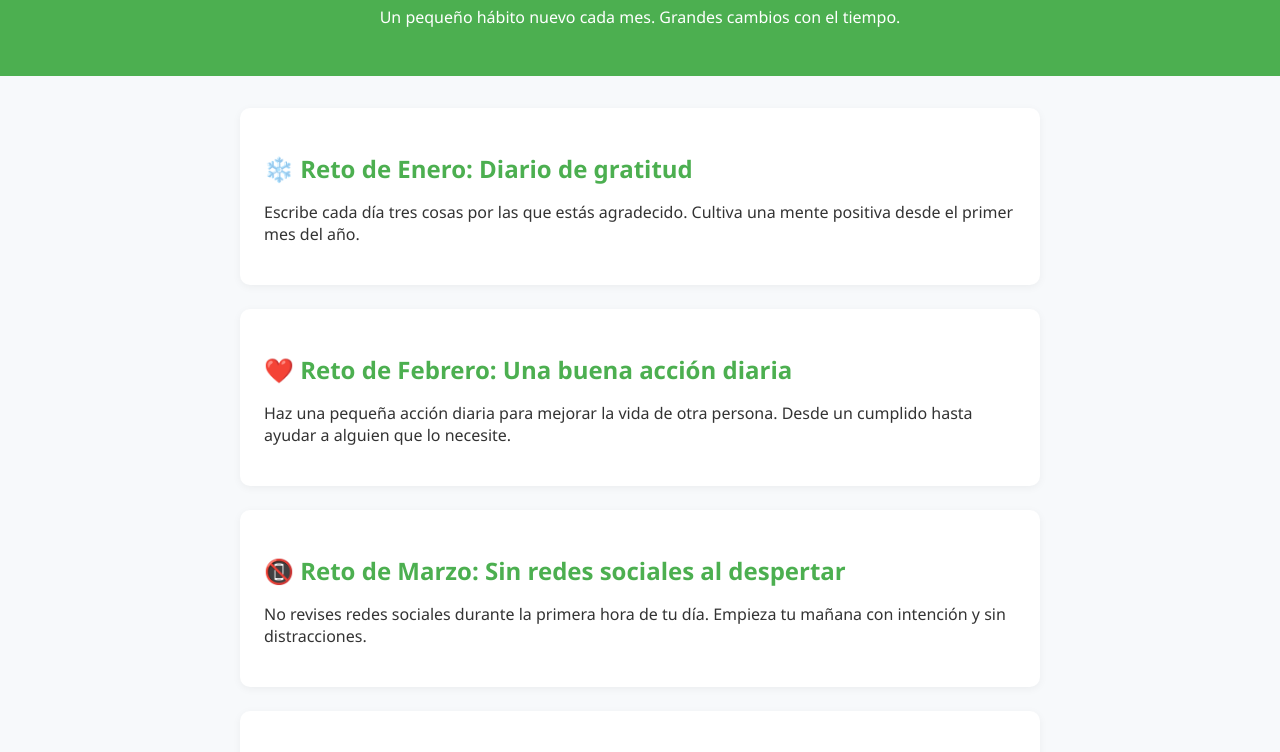
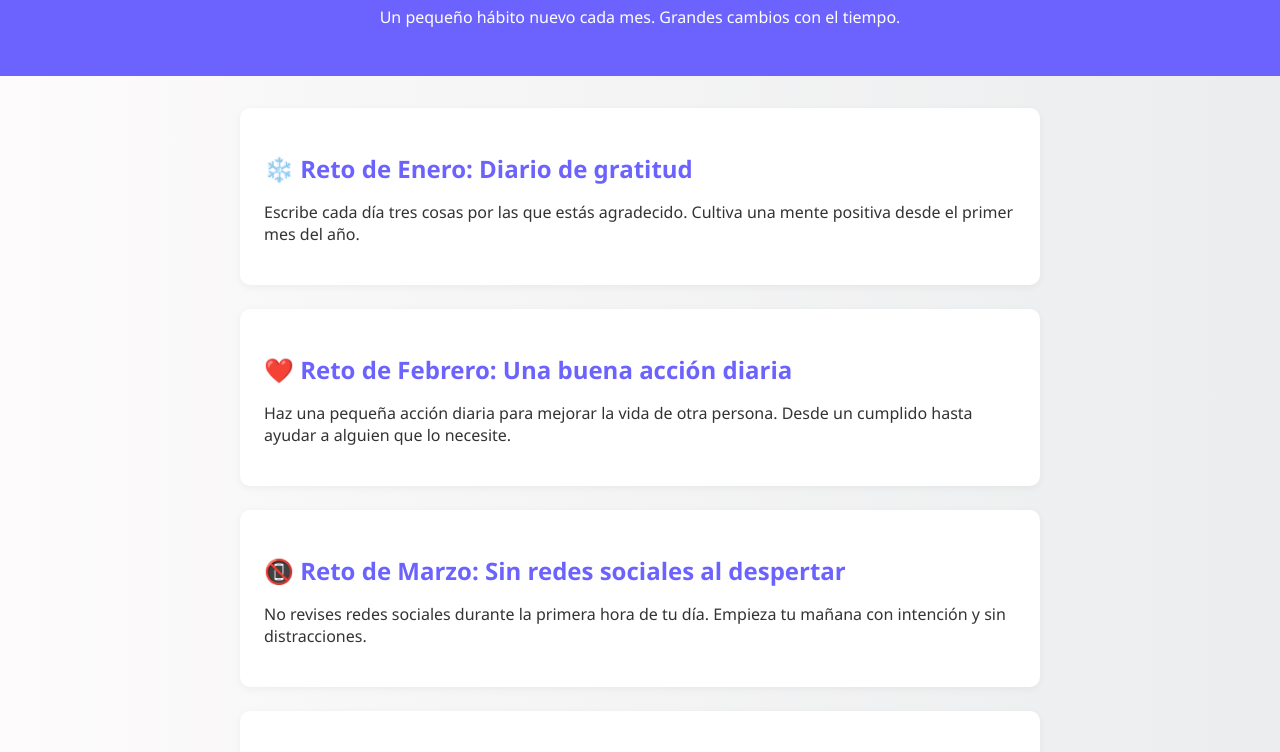
Before and after one commit to KamiSam20/Retos-Mensuales-para-una-Vida-Mejor, a plain HTML site: page index.html in a window 1280 px wide. Shown: the part 112-864 px from the top of the page. Drawn offline with Linux system fonts and the light colour scheme.

Commit message:
Update style index.html
creo que chatgpt lecambio elcolor y puso un degradado(el color es tono violeta moderno (#6C63FF))

```diff
--- a/index.html
+++ b/index.html
@@ -8,11 +8,11 @@
     body {
       margin: 0;
       font-family: 'Segoe UI', Tahoma, Geneva, Verdana, sans-serif;
-      background: #f7f9fb;
+      background: linear-gradient(to right, #fdfbfb, #ebedee);
       color: #333;
     }
     header {
-      background-color: #4CAF50;
+      background-color: #6C63FF;
       color: white;
       padding: 2rem 1rem;
       text-align: center;
@@ -34,7 +34,7 @@
       transform: scale(1.01);
     }
     h2 {
-      color: #4CAF50;
+      color: #6C63FF;
       margin-bottom: 0.5rem;
     }
     footer {
```
